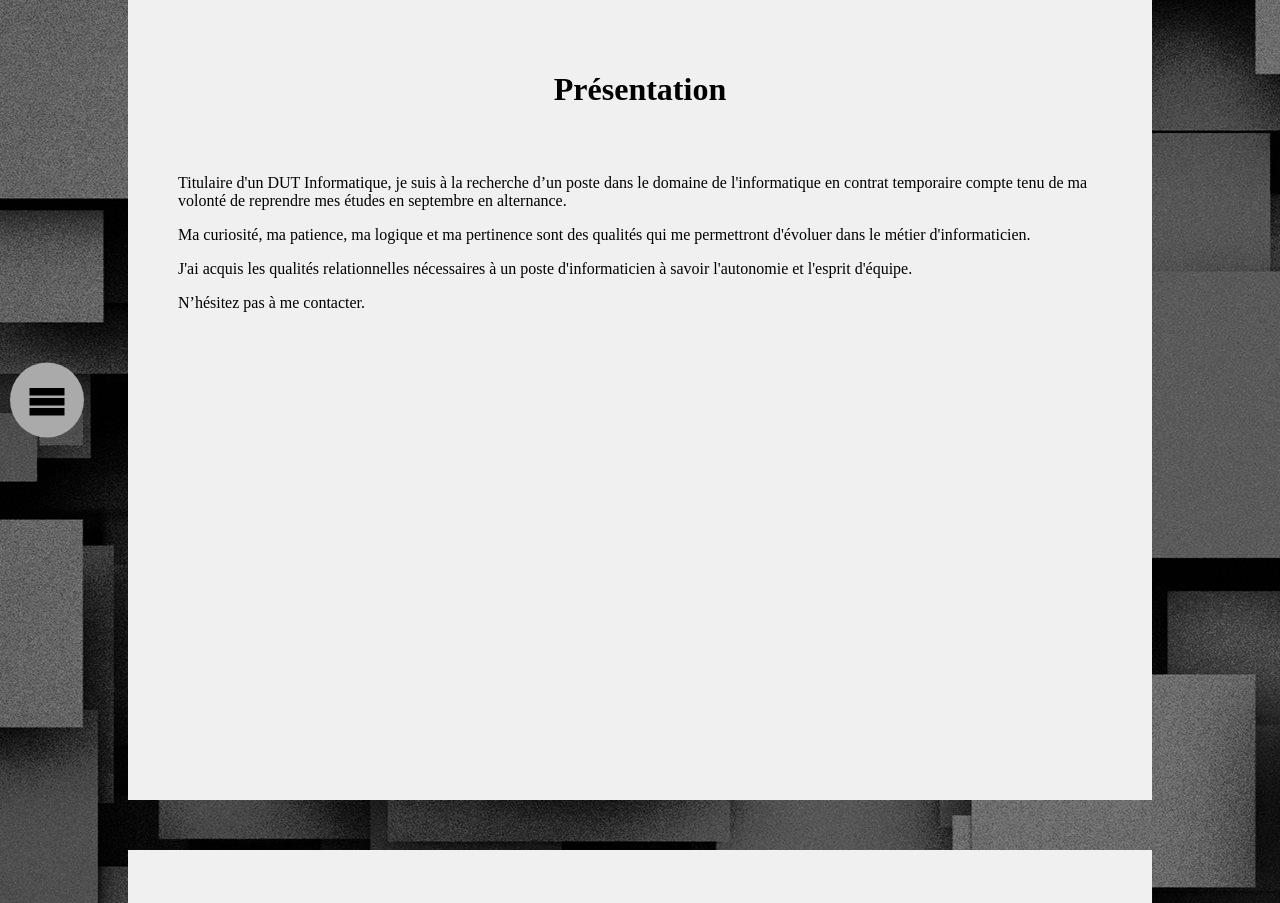
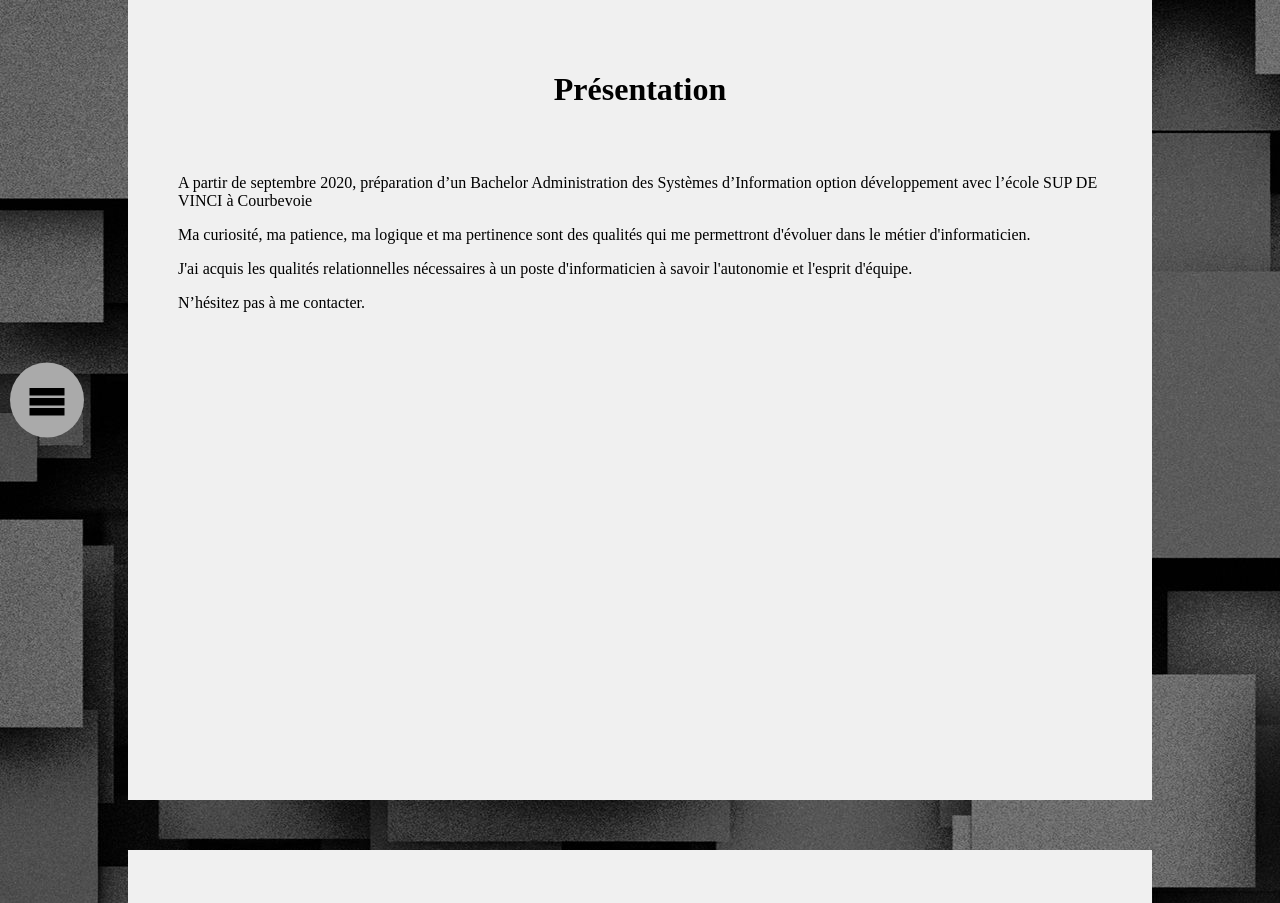
Before and after one commit to perineau/perineau.github.io, a plain HTML site: page index.html in a window 1280 px wide. Shown: the top 903 px of the page. Drawn offline with Linux system fonts and the light colour scheme; files whose address does not match are found by name.

Commit message:
mise a jour

```diff
--- a/index.html
+++ b/index.html
@@ -31,7 +31,7 @@
 
     <div class="page" id="presentation">
         <h1>Présentation</h1>
-        <p>Titulaire d'un DUT Informatique, je suis à la recherche d’un poste dans le domaine de l'informatique en contrat temporaire compte tenu de ma volonté de reprendre mes études en septembre en alternance.</p>
+        <p>A partir de septembre 2020, préparation d’un Bachelor Administration des Systèmes d’Information option développement avec l’école SUP DE VINCI à Courbevoie</p>
         <p>Ma curiosité, ma patience, ma logique et ma pertinence sont des qualités qui me permettront d'évoluer dans le
             métier d'informaticien.</p>
         <p>J'ai acquis les qualités relationnelles nécessaires à un poste d'informaticien à savoir l'autonomie et l'esprit d'équipe.</p>
```
